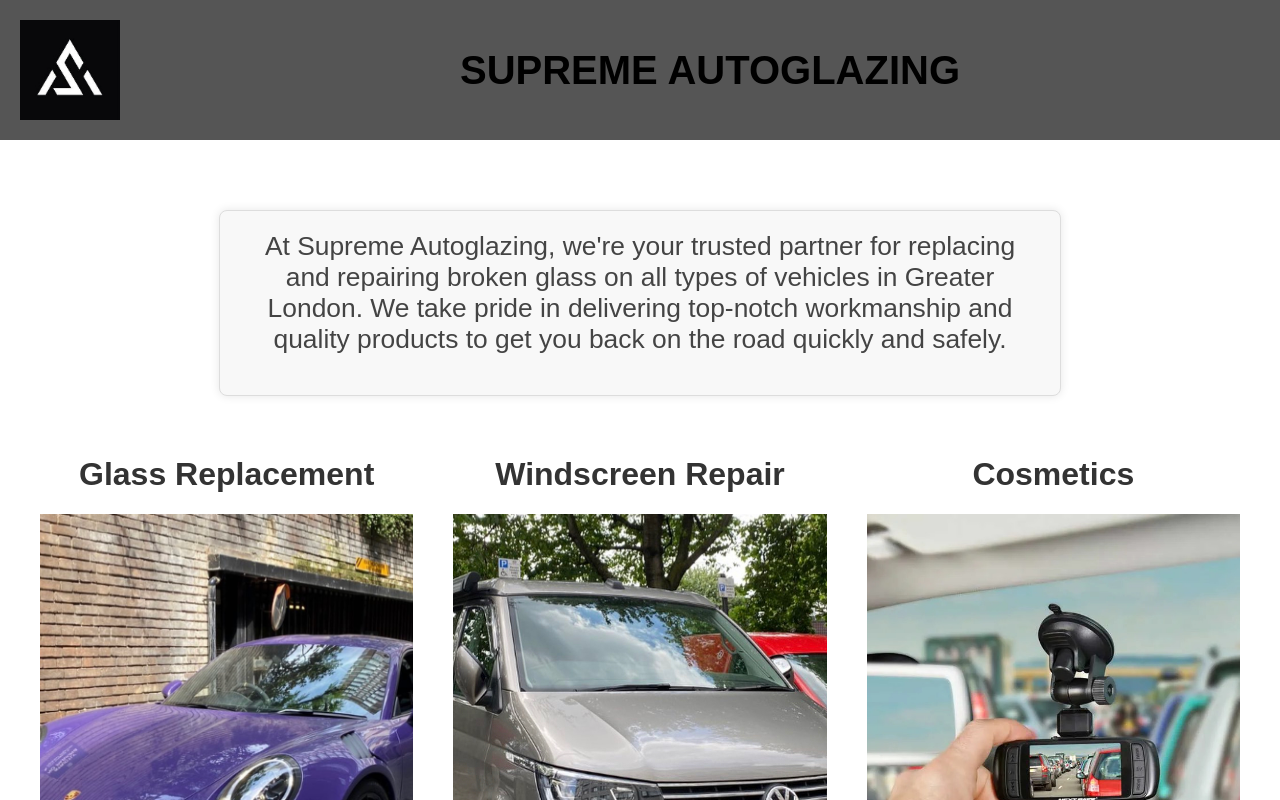
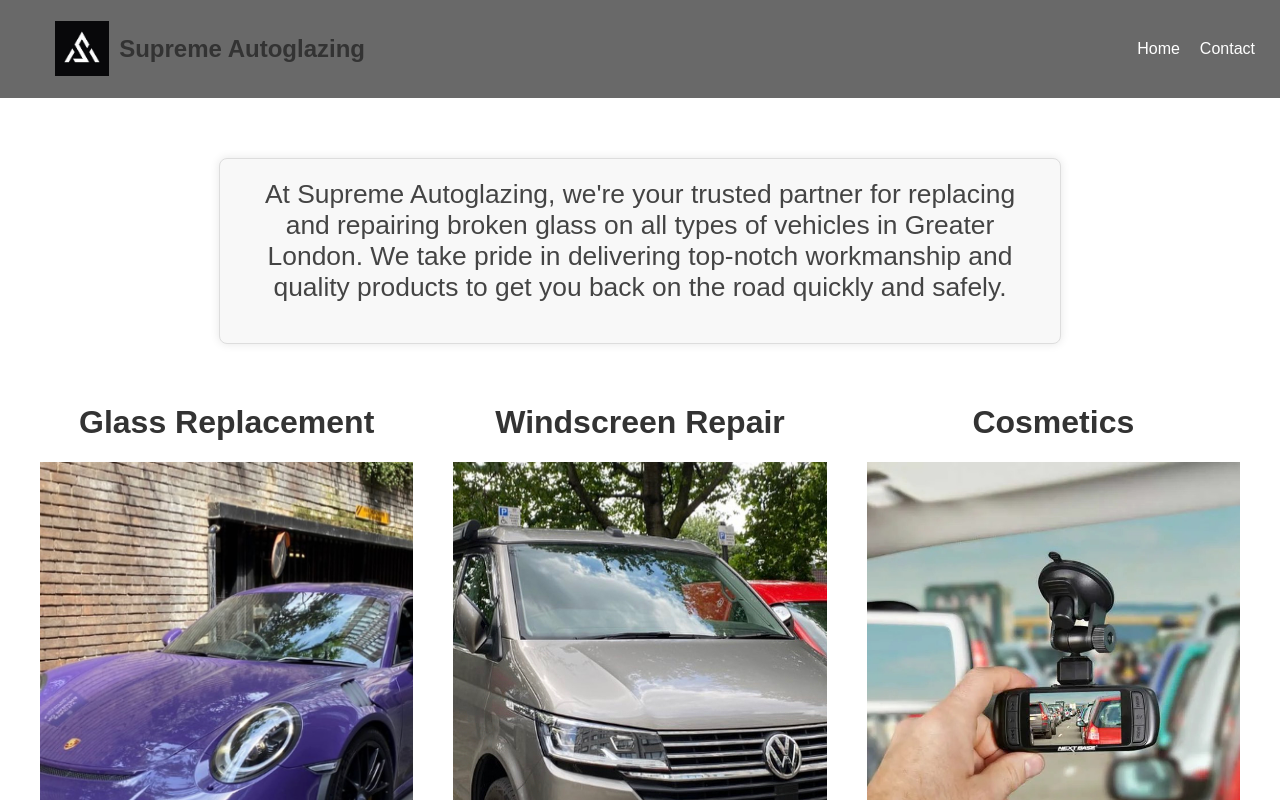
Before and after one commit to onurat/sg-client, a React (Create React App) app: page / in a window 1280 px wide. Shown: the top 800 px of the page. Built offline with nearby package versions, Linux system fonts and the light colour scheme.

Commit message:
new updates to navbar

```diff
--- a/src/components/Navbar/Navbar.css
+++ b/src/components/Navbar/Navbar.css
@@ -1,131 +1,34 @@
 .navbar {
+    background-color: #696969;
+    color: #ffffff;
+    padding: 15px;
+    width: 100%;
+  }
+
+  .navbar-content {
+    display: flex;
+    justify-content: space-between;
+    align-items: center;
+    max-width: 1200px;
+    margin: 0 auto;
+  }
+
+  .logo {
     display: flex;
     align-items: center;
-    justify-content: space-between;
-    padding: 20px;
-    background-color: rgb(85, 85, 85);
-    width: 100%;
-    top: 0;
-    left: 0;
-    right: 0;
-    z-index: 100;
-    margin-bottom: 10px;
-    max-height: 100px;
-    overflow: auto;
-}
+  }
 
-.navbar-logo {
-    width: 100px;
-    height: 100px;
-}
+  .logo img {
+    max-height: 55px;
+    margin-right: 10px;
+  }
 
-.navbar-logo-name {
-    font-family: 'Oswald', sans-serif;
-    color: #000;
-    font-size: 40px;
-    font-weight: bolder;
-}
+  .nav-buttons a {
+    color: #ffffff;
+    text-decoration: none;
+    margin-left: 20px;
+  }
 
-.navbar-menu {
-    display: flex;
-}
-
-.navbar-button,
-.navbar-link {
-    text-decoration: none;
-    background-color: #000000;
-    color: #fff;
-    border: none;
-    border-radius: 10px;
-    padding: 15px;
-    margin-right: 20px;
-    display: none; /* initially hidden */
-}
-
-.navbar-button:hover,
-.navbar-link:hover {
-    background-color: #333;
-}
-
-.hamburger-menu {
-    display: none;
-    flex-direction: column;
-    cursor: pointer;
-}
-
-.bar {
-    width: 25px;
-    height: 3px;
-    background-color: #fff;
-    margin: 5px 0;
-}
-
-/* Sidebar Popup Styles */
-.navbar-button.open,
-.navbar-link.open {
-    display: flex;
-}
-
-.sidebar-popup {
-    display: none;
-    position: fixed;
-    top: 0;
-    right: -300px;
-    width: 250px;
-    height: 100%;
-    background-color: #333;
-    flex-direction: column;
-    padding: 20px;
-    z-index: 101;
-    transition: right 0.3s ease-in-out;
-}
-
-.sidebar-popup a {
-    color: #fff;
-    text-decoration: none;
-    font-size: 18px;
-    margin-bottom: 15px;
-    transition: color 0.3s ease-in-out;
-}
-
-.sidebar-popup a:hover {
-    color: #00bcd4;
-}
-
-/* Media Query for Small Screens */
-@media only screen and (max-width: 768px) {
-    .navbar-menu {
-        flex-direction: column;
-        align-items: flex-start;
-    }
-
-    .navbar-button {
-        display: none;
-    }
-
-    .navbar-link {
-        display: inline-block;
-        margin-bottom: 10px;
-    }
-
-    .hamburger-menu {
-        display: flex;
-    }
-
-    .navbar-button.open,
-    .navbar-link.open {
-        display: none;
-    }
-
-    .sidebar-popup {
-        display: flex;
-    }
-
-    .navbar.open {
-        height: auto;
-    }
-
-    .sidebar-popup.open {
-        right: 0;
-    }
-}
+  .nav-buttons a:hover {
+    border-bottom: 2px solid #ffffff;
+  }
--- a/src/components/Navbar/Navbar.js
+++ b/src/components/Navbar/Navbar.js
@@ -1,56 +1,23 @@
-import React, { useState, useRef, useEffect } from 'react';
-import './Navbar.css';
+import React from 'react';
 import { Link } from 'react-router-dom';
 
-function Navbar() {
-  const [isMenuOpen, setMenuOpen] = useState(false);
-  const sidebarRef = useRef();
+import './Navbar.css';
 
-  const toggleMenu = () => {
-    setMenuOpen(!isMenuOpen);
-  };
-
-  const closeMenu = (e) => {
-    if (sidebarRef.current && !sidebarRef.current.contains(e.target)) {
-      setMenuOpen(false);
-    }
-  };
-
-  useEffect(() => {
-    document.addEventListener('mousedown', closeMenu);
-
-    return () => {
-      document.removeEventListener('mousedown', closeMenu);
-    };
-  }, []);
-
+const Navbar = () => {
   return (
-    <nav className={`navbar ${isMenuOpen ? 'open' : ''}`}>
-      <img className="navbar-logo" src="/img/SA.jpg" alt="Supreme Autoglazing logo" />
-      <div className="navbar-logo-name">SUPREME AUTOGLAZING</div>
-      <div className="navbar-menu">
-        <div className="hamburger-menu" onClick={toggleMenu}>
-          <div className="bar"></div>
-          <div className="bar"></div>
-          <div className="bar"></div>
+    <nav className="navbar">
+      <div className="navbar-content">
+        <div className="logo">
+          <img src="/img/SA.jpg" alt="supreme autoglazing" />
+          <h1>Supreme Autoglazing</h1>
         </div>
-        <div className={`navbar-button ${isMenuOpen ? 'open' : ''}`} ref={sidebarRef}>
-          <Link to="/" onClick={toggleMenu}>
-            Home
-          </Link>
-          <Link to="/contacts" onClick={toggleMenu}>
-            Contact
-          </Link>
-          <Link to="/windscreenrepair" onClick={toggleMenu}>
-            Windscreen Repair
-          </Link>
-          <Link to="/glassreplacment" onClick={toggleMenu}>
-            Glass Replacement
-          </Link>
+        <div className="nav-buttons">
+          <Link to="/">Home</Link>
+          <Link to="/Contacts">Contact</Link>
         </div>
       </div>
     </nav>
   );
-}
+};
 
 export default Navbar;
```
